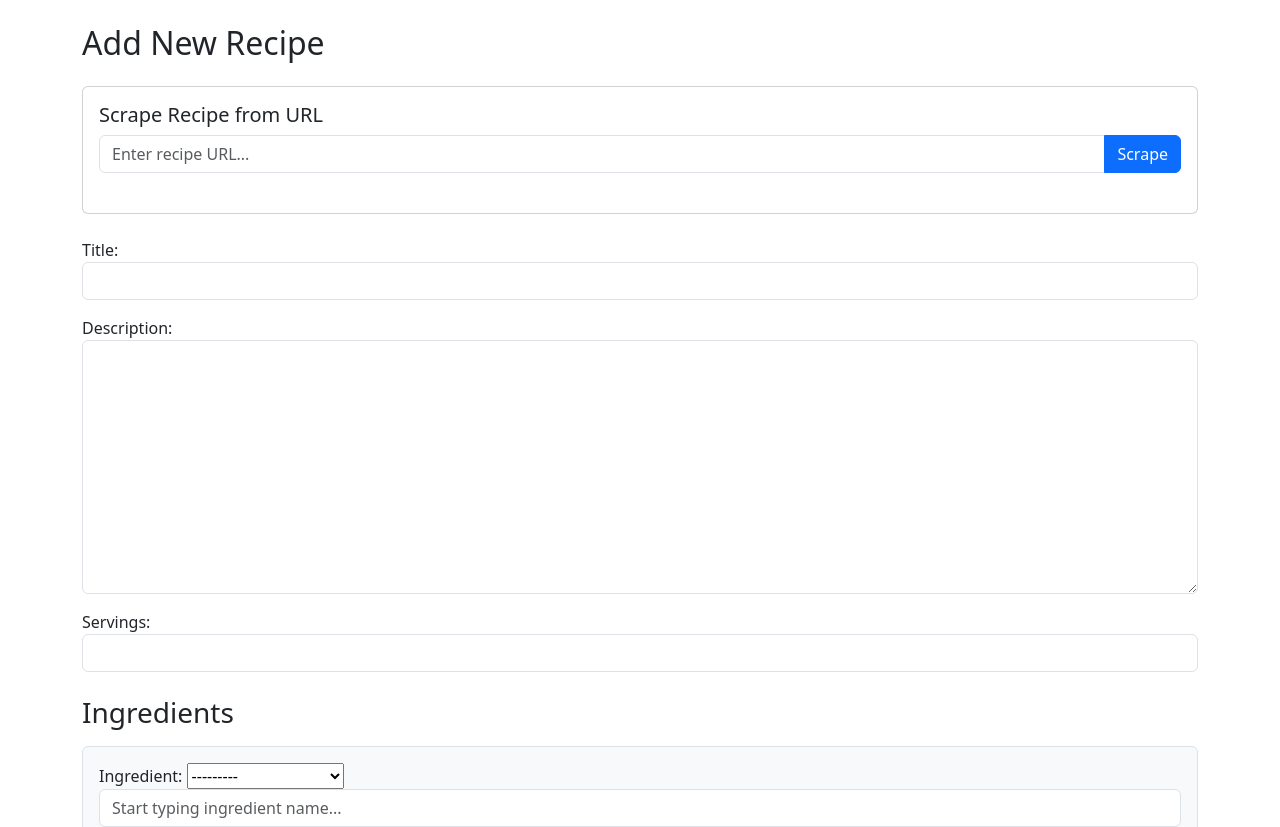
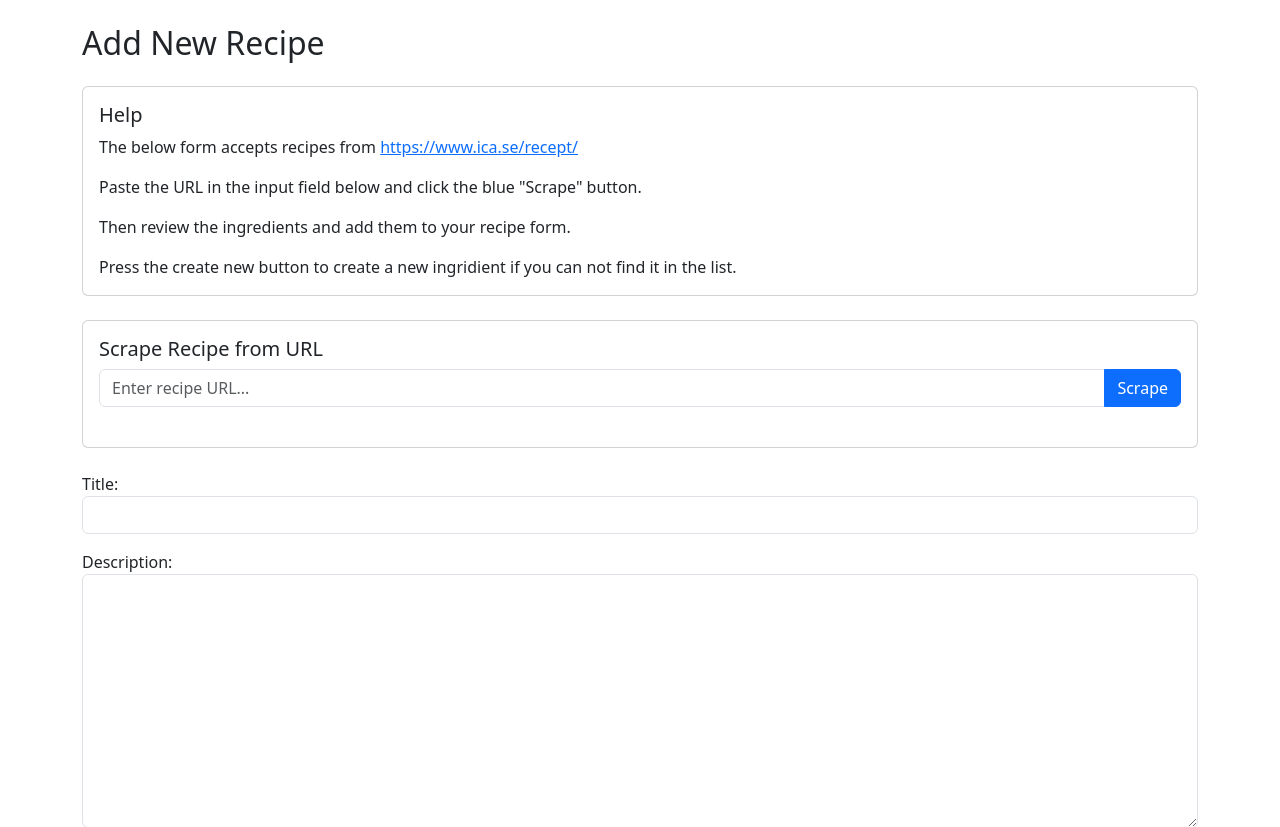
Before and after one commit to cavolarl/makeRecipe, a Django app: page /add/ in a window 1280 px wide. Shown: the part 45-872 px from the top of the page. Run offline with Django 5.2, Linux system fonts and the light colour scheme; data comes from the database, SQL or seed files in the repository; some libraries are stand-ins or nearby versions.

Commit message:
added help text to recipe creation page

```diff
--- a/recipes/templates/recipes/add_recipe.html
+++ b/recipes/templates/recipes/add_recipe.html
@@ -5,6 +5,22 @@
 {% block content %}
     <div class="container">
         <h2 class="my-4">Add New Recipe</h2>
+
+        <!-- Help Section -->
+         <div class="card mb-4">
+            <div class="card-body">
+                <h5 class="card-title">Help</h5>
+                <p class="card-text">
+                The below form accepts recipes from
+                <a href="https://www.ica.se/recept/" target="_blank" rel="noopener noreferrer">https://www.ica.se/recept/</a>
+                </p>
+
+                <p class="card-text">Paste the URL in the input field below and click the blue "Scrape" button.</p>
+                <p class="card-text">Then review the ingredients and add them to your recipe form.</p>
+                <p class="card-text">Press the create new button to create a new ingridient if you can not find it in the list.</p>
+            </div>
+        </div>
+
 
         <!-- Scraper Section -->
         <div class="card mb-4">
```
